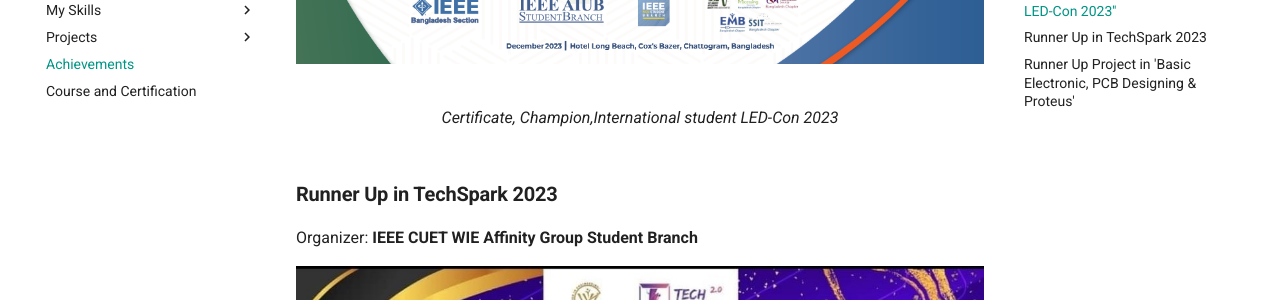
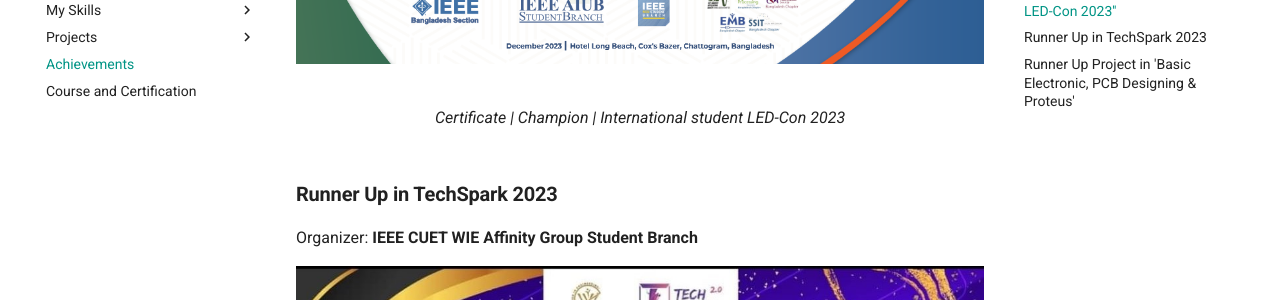
Before and after one commit to Nusrat008/papri-portfolio, an MkDocs documentation site: the page built from docs/achievements.md, in a window 1280 px wide and 900 px high, scrolled down 1753 px. Shown: the part 152-452 px from the top of the window. Built offline with MkDocs 1.6.1 and Material for MkDocs 9.7.7, drawn with Linux system fonts in a browser that asks for light colours; some of the changed text lies outside the part shown.

Commit message:
updated image caption

```diff
--- a/docs/achievements.md
+++ b/docs/achievements.md
@@ -38,7 +38,7 @@
 
 <figure markdown="span">
 ![Image title](images/winner-IEEE.png){ loading=lazy }
-  <figcaption>Certificate, Champion,International student LED-Con 2023</figcaption>
+  <figcaption>Certificate | Champion | International student LED-Con 2023</figcaption>
 </figure>
 
 
@@ -55,7 +55,7 @@
 
 <figure markdown="span">
 ![Image title](images/techSpark-certificate.png){ loading=lazy }
-  <figcaption>Certificate,Runner Up,TechSpark2.0</figcaption>
+  <figcaption>Certificate | Runner Up | TechSpark2.0</figcaption>
 </figure>
 
 
@@ -84,5 +84,5 @@
 
 <figure markdown="span">
 ![Image title](images/Runner-up-PCB.png){ loading=lazy }
-  <figcaption>Certificate,Runner Up, IEEE CUET STUDENT BRANCH</figcaption>
+  <figcaption>Certificate | Runner Up | IEEE CUET STUDENT BRANCH</figcaption>
 </figure>
```
